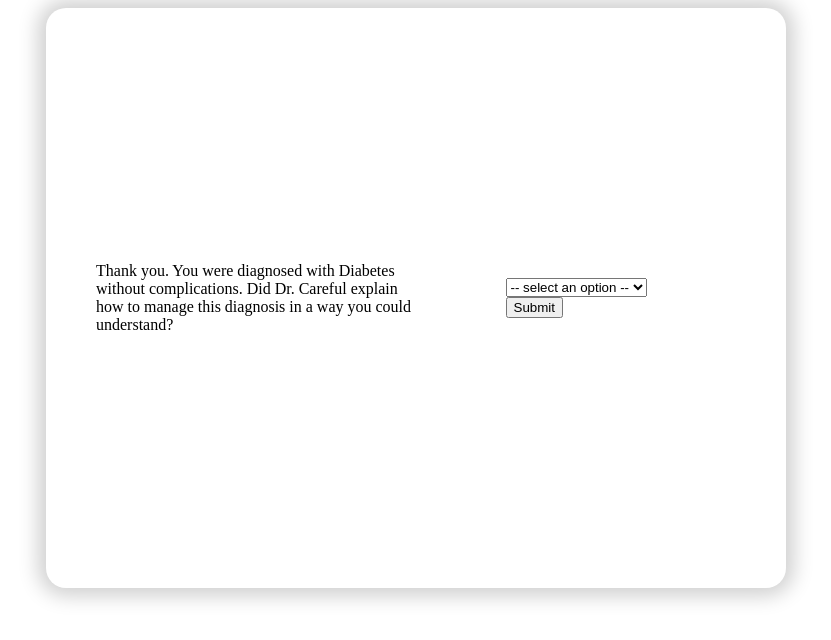
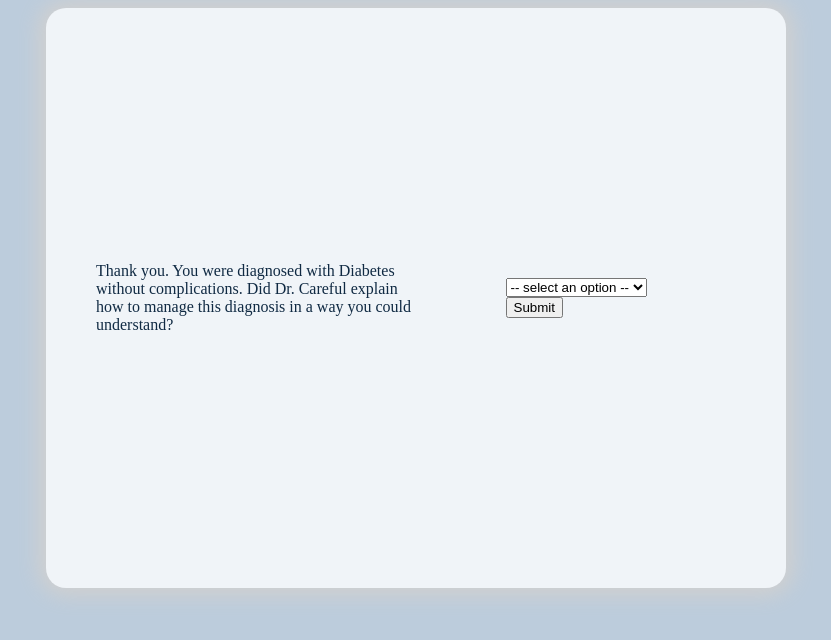
Before and after one commit to rdwhitley/TendoAssesment, a React (Create React App) app in the folder Front-End/: page /diagnosisFeedback in a window 1280 px wide. Shown: the top 640 px of the page, without its empty margins (224-1055 px from the left). Built offline with nearby package versions, Linux system fonts and the light colour scheme.

Commit message:
background color and text color changed

```diff
--- a/Front-End/src/Components/Component_Assets/main.css
+++ b/Front-End/src/Components/Component_Assets/main.css
@@ -1,4 +1,10 @@
+body {
+    background-color: #BCCCDC;
+}
+
 .grid {
+   background-color: #F0F4F8;
+   color:#102A43;
    display: grid;
    margin: 0 auto;
    height: 60vh;
```
